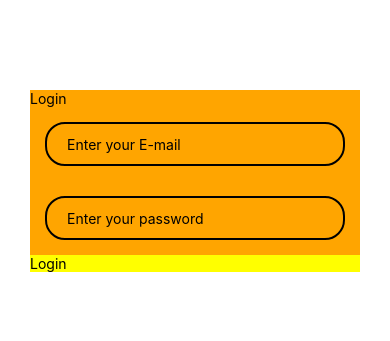
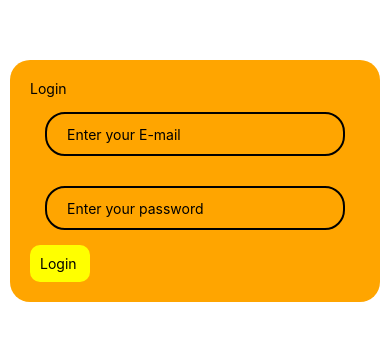
Before and after one commit to ambujvashistha/HopOn, a React Native app in the folder mobile-frontend/: screen / in a window 390 px wide. Shown: the part 241-582 px from the top of the page. Built offline with nearby package versions, Linux system fonts and the light colour scheme.

Commit message:
login card styling

```diff
--- a/mobile-frontend/src/components/Login.jsx
+++ b/mobile-frontend/src/components/Login.jsx
@@ -27,9 +27,14 @@ export default function Login() {
 const styles = {
   loginBtn: {
     backgroundColor: "yellow",
+    borderRadius: 10,
+    padding: 10,
+    width: 60,
   },
   container: {
     backgroundColor: "orange",
+    padding: 20,
+    borderRadius: 20,
   },
   input: {
     margin: 15,
```
